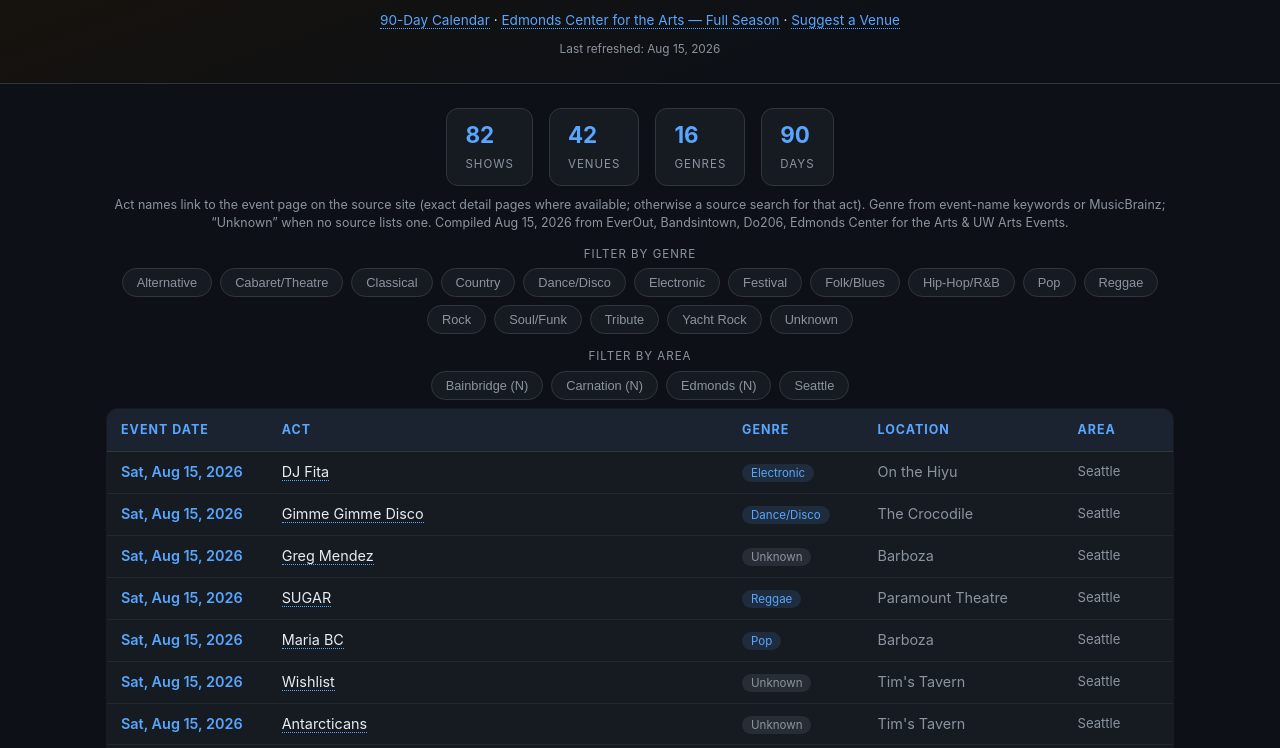
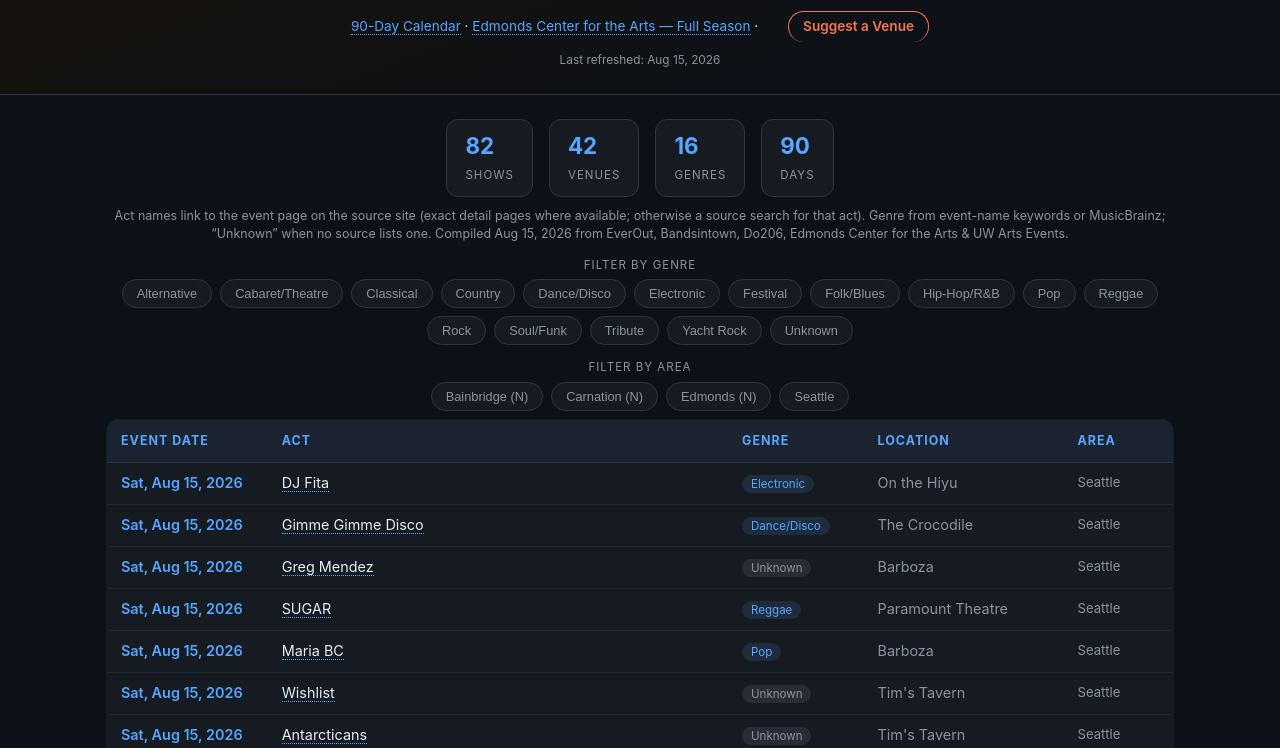
Before and after one commit to rickgregory/seattle-music-events, a plain HTML site: page index.html in a window 1280 px wide. Shown: the part 137-885 px from the top of the page. Drawn offline with Linux system fonts and the light colour scheme.

Commit message:
Style 'Suggest a Venue' as a button, offset right for visual distinction

```diff
--- a/index.html
+++ b/index.html
@@ -6,6 +6,8 @@
 .pagenav{margin-top:14px;font-size:.85rem;}
 .pagenav a{color:var(--accent2);text-decoration:none;border-bottom:1px dotted var(--accent2);}
 .pagenav a:hover{color:var(--accent);border-bottom-color:var(--accent);}
+.suggest-btn{display:inline-block;margin-left:26px;padding:5px 14px;border:1px solid var(--accent);border-radius:20px;color:var(--accent) !important;border-bottom:none !important;font-weight:600;}
+.suggest-btn:hover{background:var(--accent);color:#1a0d06 !important;}
 .lastref{margin-top:10px;font-size:.74rem;color:var(--muted);}
 .wrap{max-width:1100px;margin:0 auto;padding:24px 16px 50px;}
 .meta{display:flex;gap:16px;justify-content:center;flex-wrap:wrap;margin-bottom:10px;}
@@ -29,7 +31,7 @@
 </style></head><body>
 <header><h1>Seattle <span class="em">&amp; North Sound</span> Music</h1><p>Upcoming shows — next 90 days · Aug 15 – Nov 13, 2026</p>
 <p>Seattle + Shoreline · Edmonds · Kenmore · Bothell area venues</p>
-<nav class="pagenav"><a href="index.html">90-Day Calendar</a> · <a href="edmonds_center_arts_season.html">Edmonds Center for the Arts — Full Season</a> · <a href="request-venue.html">Suggest a Venue</a></nav>
+<nav class="pagenav"><a href="index.html">90-Day Calendar</a> · <a href="edmonds_center_arts_season.html">Edmonds Center for the Arts — Full Season</a> · <a class="suggest-btn" href="request-venue.html">Suggest a Venue</a></nav>
 <p class="lastref">Last refreshed: Aug 15, 2026</p></header>
 <div class="wrap">
 <div class="meta"><div><b>82</b><span>Shows</span></div><div><b>42</b><span>Venues</span></div><div><b>16</b><span>Genres</span></div><div><b>90</b><span>Days</span></div></div>
```
Also changed, not shown: edmonds_center_arts_season.html (+3 -1 lines), request-venue.html (+3 -1 lines).
